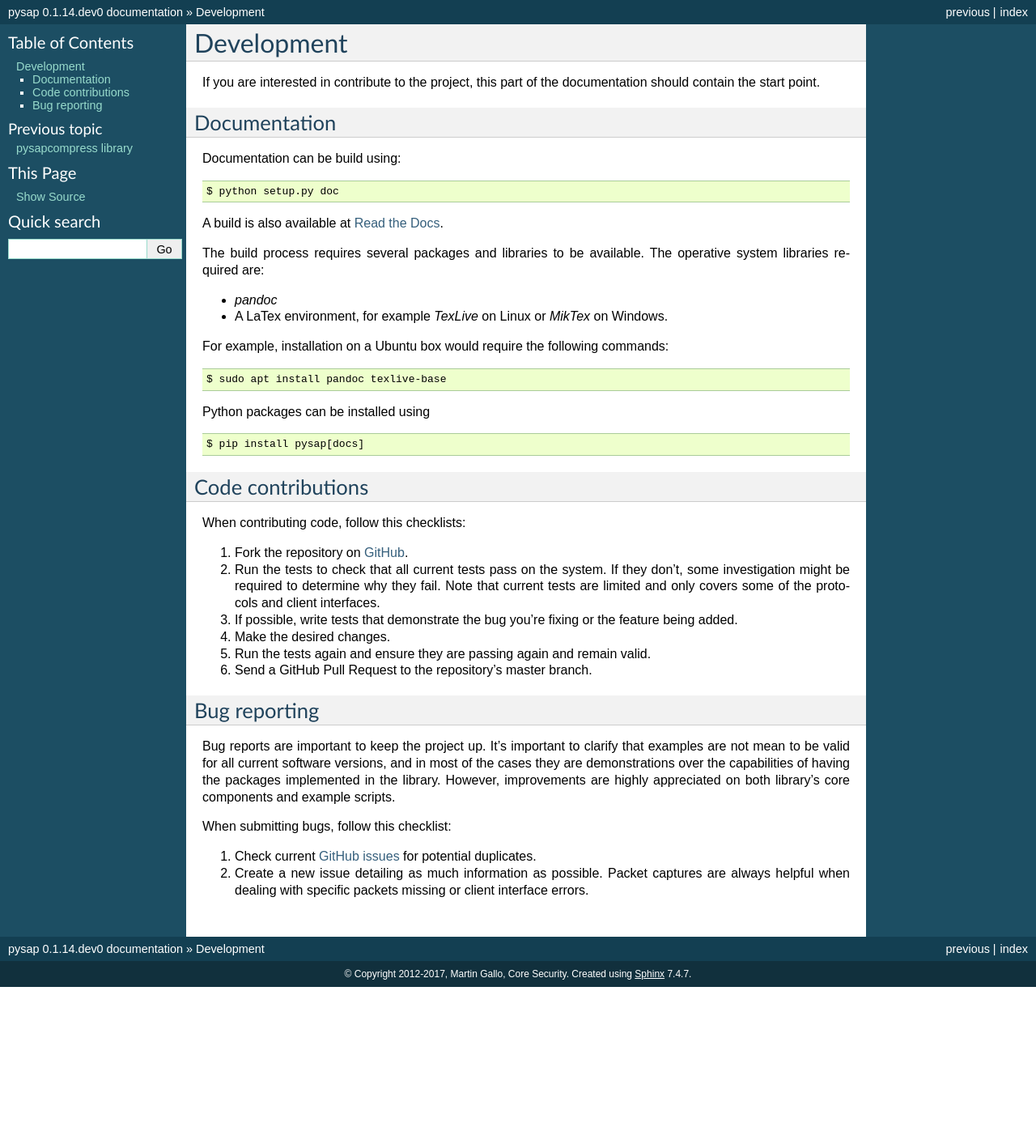
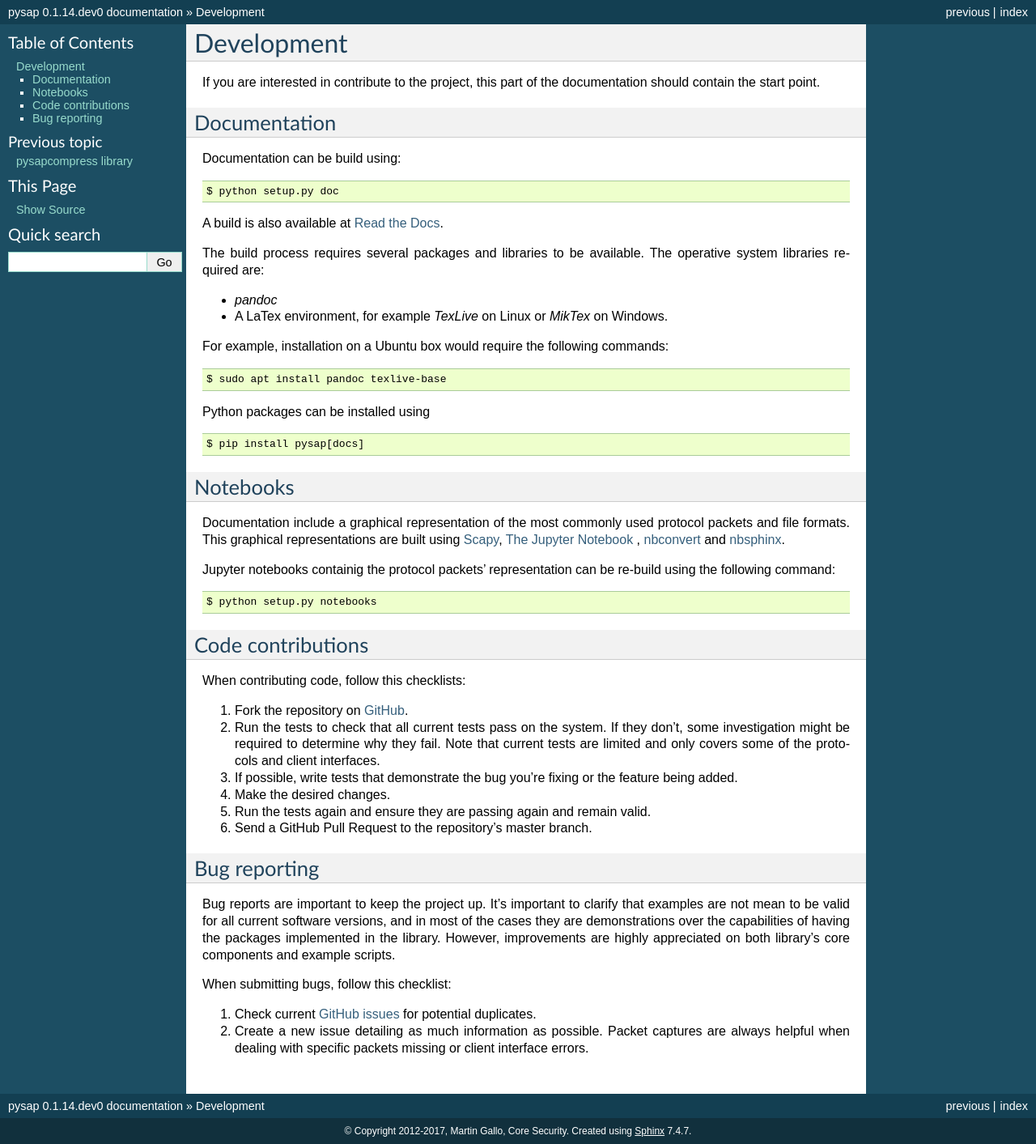
Before and after one commit to OWASP/pysap, a Sphinx documentation site: the page built from docs/dev/index.rst, in a window 1280 px wide. Shown: the whole page at 81% size. Built offline with Sphinx 7.4.7, drawn with Linux system fonts in a browser that asks for light colours; pages that are not in the unit, such as notebooks, are missing from menus; before the commit the page ends 1219 px from its top, so only the background shows below that.

Commit message:
Added note about rebuilding notebooks

```diff
--- a/docs/dev/index.rst
+++ b/docs/dev/index.rst
@@ -29,12 +29,24 @@ The build process requires several packages and libraries to be available. The o
 
 For example, installation on a Ubuntu box would require the following commands::
 
-   $ sudo apt install pandoc texlive-base
+    $ sudo apt install pandoc texlive-base
 
 Python packages can be installed using ::
 
     $ pip install pysap[docs]
 
+
+Notebooks
+---------
+
+Documentation include a graphical representation of the most commonly used protocol packets and file formats. This
+graphical representations are built using `Scapy <http://www.secdev.org/projects/scapy/>`_,
+`The Jupyter Notebook <https://ipython.org/notebook.html>`_ , `nbconvert <https://github.com/jupyter/nbconvert>`_ and
+`nbsphinx <https://github.com/spatialaudio/nbsphinx/>`_.
+
+Jupyter notebooks containig the protocol packets' representation can be re-build using the following command::
+
+   $ python setup.py notebooks
 
 
 Code contributions
```
